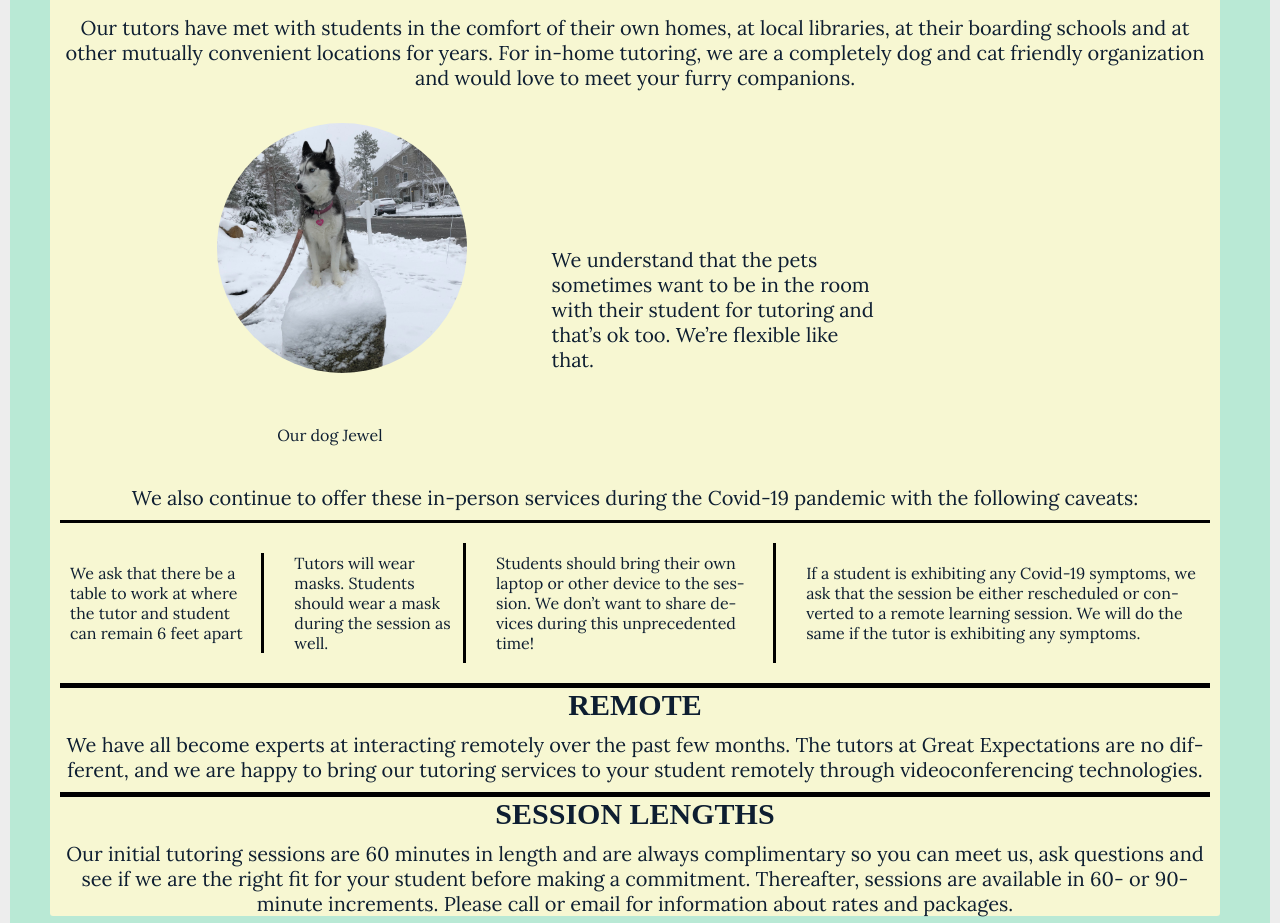
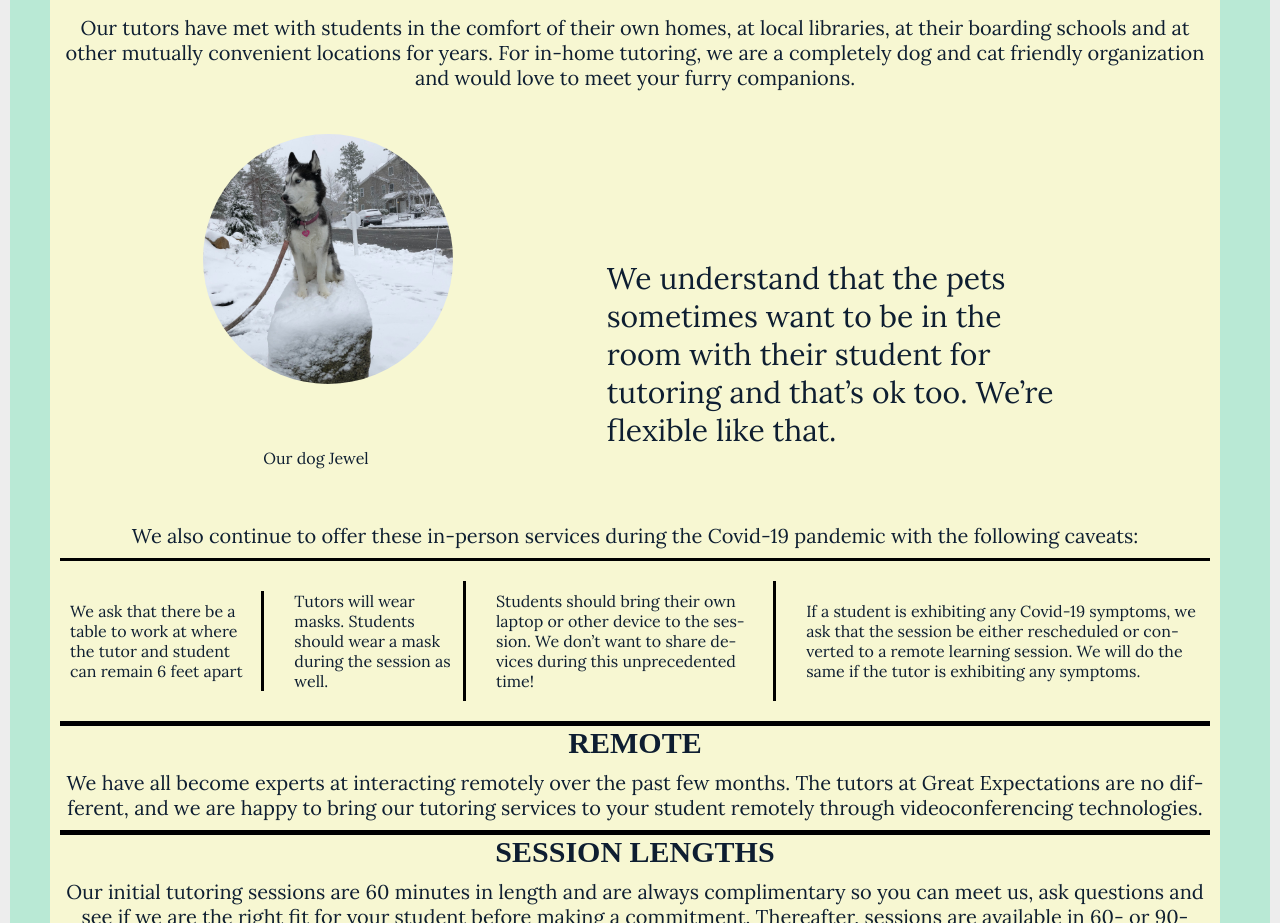
Before and after one commit to NateMail/greatexpectationsmoc, a React (Create React App) app: page / in a window 1280 px wide. Shown: the part 4843-5766 px from the top of the page. Built offline with nearby package versions, Linux system fonts and the light colour scheme; no server answers; a web font is replaced by a local one.

Commit message:
Rates grid

```diff
--- a/src/css/style.css
+++ b/src/css/style.css
@@ -621,7 +621,7 @@ body {
 .types__container {
   display: grid;
   grid-template-columns: repeat(7, 1fr);
-  grid-template-rows: repeat(5, 0.3fr); }
+  grid-template-rows: repeat(6, 0.3fr); }
   @media only screen and (max-width: 37.5em) {
     .types__container {
       grid-template-columns: repeat(3, 1fr);
@@ -633,7 +633,7 @@ body {
   background-repeat: no-repeat;
   background-size: cover;
   border-radius: 80%;
-  grid-column: 2 / 4;
+  grid-column: 2 / 3;
   grid-row: 2 / 4;
   height: 25rem;
   width: 25rem; }
@@ -667,13 +667,13 @@ body {
 
 .types__img-text {
   color: #0e1e31;
-  font-size: 2rem;
-  grid-column: 4 / 6;
-  grid-row: 3 / 5; }
+  font-size: 3rem;
+  grid-column: 4 / 7;
+  grid-row: 3 / 6; }
   @media only screen and (max-width: 75em) {
     .types__img-text {
-      grid-row: 2 / 5;
-      font-size: 2.5rem; } }
+      grid-row: 2 / 6;
+      font-size: 3.5rem; } }
   @media only screen and (max-width: 37.5em) {
     .types__img-text {
       font-size: 2rem;
--- a/src/sass/layouts/_rates.scss
+++ b/src/sass/layouts/_rates.scss
@@ -141,7 +141,7 @@
   &__container {
     display: grid;
     grid-template-columns: repeat(7, 1fr);
-    grid-template-rows: repeat(5, 0.3fr);
+    grid-template-rows: repeat(6, 0.3fr);
 
     @include respond(phone) {
       grid-template-columns: repeat(3, 1fr);
@@ -155,7 +155,7 @@
     background-repeat: no-repeat;
     background-size: cover;
     border-radius: 80%;
-    grid-column: 2 / 4;
+    grid-column: 2 / 3;
     grid-row: 2 / 4;
     height: 25rem;
     width: 25rem;
@@ -195,13 +195,13 @@
 
   &__img-text {
     color: $color-navy;
-    font-size: 2rem;
-    grid-column: 4 / 6;
-    grid-row: 3 / 5;
+    font-size: 3rem;
+    grid-column: 4 / 7;
+    grid-row: 3 / 6;
 
     @include respond(tab-land) {
-      grid-row: 2 / 5;
-      font-size: 2.5rem;
+      grid-row: 2 / 6;
+      font-size: 3.5rem;
     }
 
     @include respond(phone) {
```
